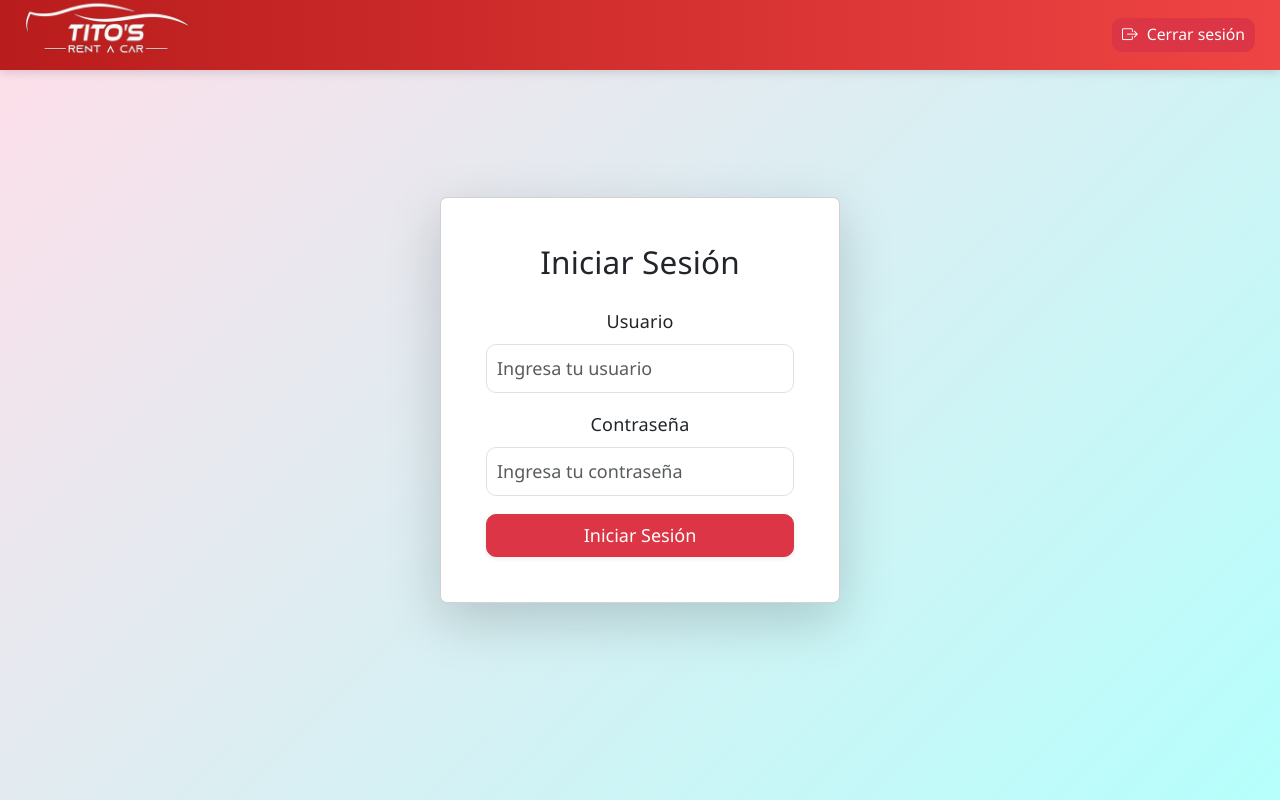
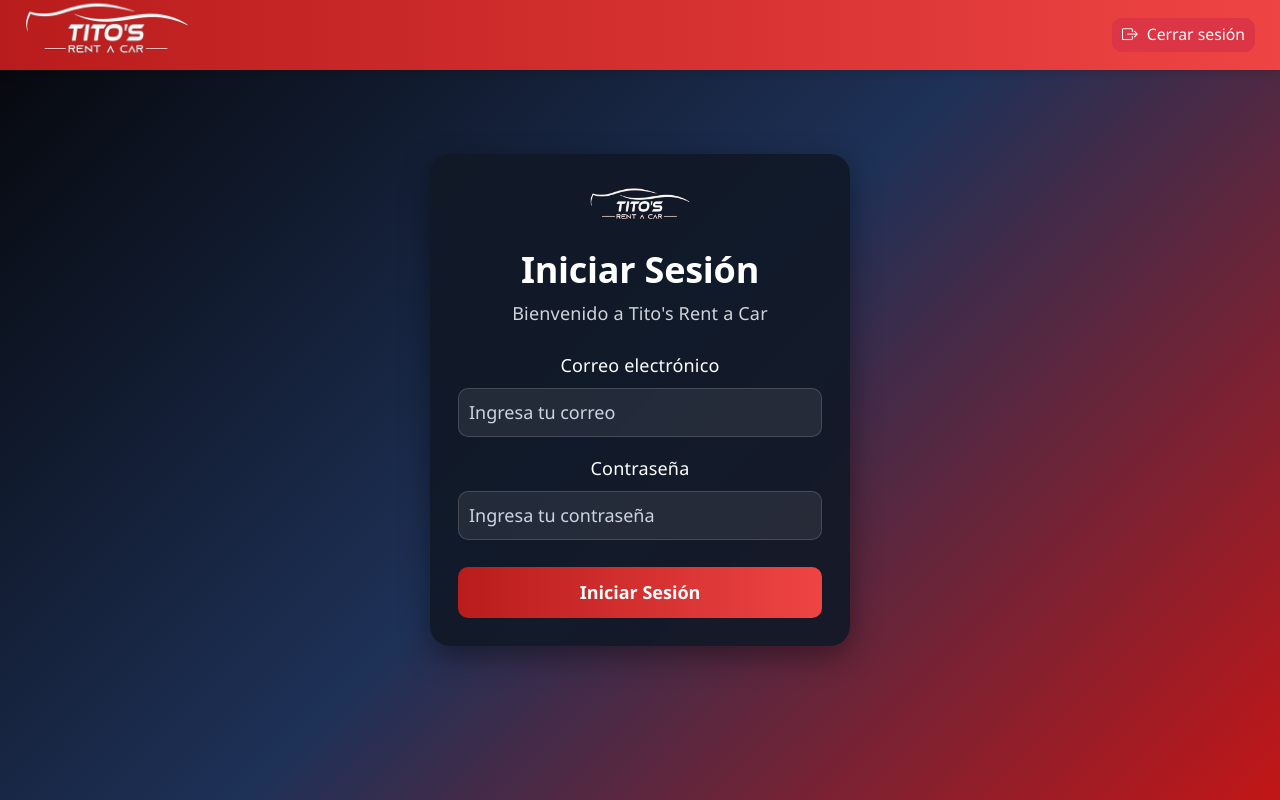
Before and after one commit to calyra294-hash/smart_tito_rent, a React (Vite) app: page /login in a window 1280 px wide. Built offline with nearby package versions, Linux system fonts and the light colour scheme.

Commit message:
Avances del Diseño

```diff
--- a/index.html
+++ b/index.html
@@ -11,3 +11,5 @@
     <script type="module" src="/src/main.jsx"></script>
   </body>
 </html>
+
+<link href="https://fonts.googleapis.com/css2?family=Poppins:wght@300;400;600;700&display=swap" rel="stylesheet">
--- a/src/App.css
+++ b/src/App.css
@@ -158,13 +158,139 @@
   object-fit: contain;
 }
 
-.inicio-fondo {
-  width: 100%;
-  height: calc(100vh - 10px);
+.inicio-fondo{
+    width: 100%;
+    height: calc(100vh - 70px);
 
-  background-size: cover;
-  background-position: center;
-  background-repeat: no-repeat;
+    background-size: cover;
+    background-position: center center;
+    background-repeat: no-repeat;
 
-  border-radius: 1px;
+    position: relative;
 }
+
+.texto-inicio{
+    position: absolute;
+    top: 15%;
+    left: 8%;
+    max-width: 550px;
+    color: white;
+}
+
+.texto-inicio h3{
+    font-size: 2rem;
+    font-weight: 300;
+    margin-bottom: 5px;
+    text-shadow: 2px 2px 10px rgba(0,0,0,0.8);
+}
+
+.texto-inicio h1{
+    font-size: 4.5rem;
+    font-weight: bold;
+    margin: 0;
+    line-height: 1;
+    text-shadow: 3px 3px 15px rgba(0,0,0,0.8);
+}
+
+.texto-inicio h2{
+    font-size: 3rem;
+    color: #ff3b3b;
+    margin-top: 10px;
+    margin-bottom: 20px;
+    font-style: italic;
+    text-shadow: 3px 3px 15px rgba(0,0,0,0.8);
+}
+
+.texto-inicio p{
+    font-size: 1.3rem;
+    line-height: 1.6;
+    text-shadow: 2px 2px 10px rgba(0,0,0,0.8);
+}
+
+.texto-inicio{
+    font-family: 'Poppins', sans-serif;
+}
+
+.texto-inicio{
+    top: 8%;
+    left: 2%;
+    max-width: 400px;
+}
+
+.btn-login{
+    width: 100%;
+    padding: 12px;
+
+    border: none;
+
+    border-radius: 12px;
+
+    background: linear-gradient(
+        90deg,
+        #b91c1c,
+        #ef4444
+    );
+
+    color: white;
+    font-weight: 600;
+
+    transition: .3s;
+}
+
+.btn-login:hover{
+    transform: translateY(-2px);
+
+    box-shadow: 0 8px 20px rgba(239,68,68,.4);
+}
+
+.logo-login{
+    width: 100px;
+    height: auto;
+    display: block;
+    margin: 0 auto 15px auto;
+}
+
+.login-card{
+    background: rgba(17, 24, 39, 0.92) !important;
+    color: white !important;
+
+    border: none !important;
+    border-radius: 20px !important;
+
+    box-shadow: 0 10px 30px rgba(0,0,0,.4) !important;
+
+    padding: 10px;
+}
+
+.titulo-login{
+    color: white;
+    font-size: 2rem;
+    font-weight: bold;
+}
+
+.subtitulo-login{
+    color: #d1d5db;
+    margin-bottom: 25px;
+}
+
+.login-card .form-label{
+    color: white;
+    font-weight: 500;
+}
+
+.login-card .form-control{
+    background: rgba(255,255,255,0.08);
+    border: 1px solid rgba(255,255,255,0.15);
+    color: white;
+}
+
+.login-card .form-control::placeholder{
+    color: #cbd5e1;
+}
+
+.login-card .form-control:focus{
+    background: rgba(255,255,255,0.12);
+    color: white;
+    border-color: #ef4444;
+    box-shadow: 0 0 10px rgba(239,68,68,.4);
+}
--- a/src/components/login/FormularioLogin.jsx
+++ b/src/components/login/FormularioLogin.jsx
@@ -1,6 +1,6 @@
 import React from "react";
 import { Form, Button, Card, Alert } from "react-bootstrap";
-
+import logo from "../../assets/logo-titos.png";
 
 const FormularioLogin = ({
     usuario,
@@ -12,50 +12,63 @@
 }) => {
     return (
         <Card
-            style={{ minWidth: "320px", maxWidth: "400px", width: "100%" }}
-            className="p-4 shadow-lg"
+            className="login-card"
+            style={{
+                minWidth: "320px",
+                maxWidth: "420px",
+                width: "100%",
+            }}
         >
             <Card.Body>
-                <h3 className="text-center mb-4">Iniciar Sesión</h3>
+
+                <img
+                    src={logo}
+                    alt="Tito's Rent a Car"
+                    className="logo-login"
+                />
+
+                <h2 className="text-center titulo-login">
+                    Iniciar Sesión
+                </h2>
+
+                <p className="text-center subtitulo-login">
+                    Bienvenido a Tito's Rent a Car
+                </p>
 
                 {error && <Alert variant="danger">{error}</Alert>}
 
                 <Form>
-                    <Form.Group className="mb-3" controlId="usuario">
-                        <Form.Label>Usuario</Form.Label>
+                    <Form.Group className="mb-3">
+                        <Form.Label>Correo electrónico</Form.Label>
                         <Form.Control
-                            type="text"
-                            placeholder="Ingresa tu usuario"
+                            type="email"
+                            placeholder="Ingresa tu correo"
                             value={usuario}
                             onChange={(e) => setUsuario(e.target.value)}
-                            required
                         />
                     </Form.Group>
 
-                    <Form.Group className="mb-3" controlId="contrasena">
+                    <Form.Group className="mb-4">
                         <Form.Label>Contraseña</Form.Label>
                         <Form.Control
                             type="password"
                             placeholder="Ingresa tu contraseña"
                             value={contrasena}
                             onChange={(e) => setContrasena(e.target.value)}
-                            required
                         />
                     </Form.Group>
 
                     <Button
-                        variant="danger"
-                        className="w-100 rounded-pill shadow-sm"
+                        className="btn-login"
                         onClick={iniciarSesion}
                     >
                         Iniciar Sesión
                     </Button>
                 </Form>
+
             </Card.Body>
         </Card>
-
     );
-
 };
 
 export default FormularioLogin;
--- a/src/views/Inicio.jsx
+++ b/src/views/Inicio.jsx
@@ -1,23 +1,29 @@
 import React from "react";
-import fondo from "../assets/Resultado de imagen para imagenes para portada de pantalla.jpg";
+import fondo from "../assets/Inicio_fondo.jpg";
 
 const Inicio = () => {
-
   return (
-
     <div className="contenido-principal">
-
       <div
         className="inicio-fondo"
         style={{
           backgroundImage: `url(${fondo})`
         }}
       >
+        <div className="texto-inicio">
+          <h3>Bienvenido al</h3>
 
+          <h1>Sistema de Gestión</h1>
+
+          <h2>Tito's Rent a Car</h2>
+
+          <p>
+            Gestiona alquileres, clientes, vehículos y
+            mantenimientos desde una sola plataforma.
+          </p>
+        </div>
       </div>
-
     </div>
-
   );
 };
 
--- a/src/views/Login.jsx
+++ b/src/views/Login.jsx
@@ -48,11 +48,10 @@
   display: "flex",
   justifyContent: "center",
   alignItems: "center",
-    background: "linear-gradient(135deg, #FFDEE9, #B5FFFC)",
+  background: "linear-gradient(135deg, #050609, #1e3157, #c31616)",
   overflow: "hidden",
   padding: "20px",
 };
-
 
   return (
     <div style={estiloContenedor}>
```
Also changed, not shown: src/assets/Inicio_fondo.jpg (added). Lines whose indentation alone changed are shown as unchanged.
